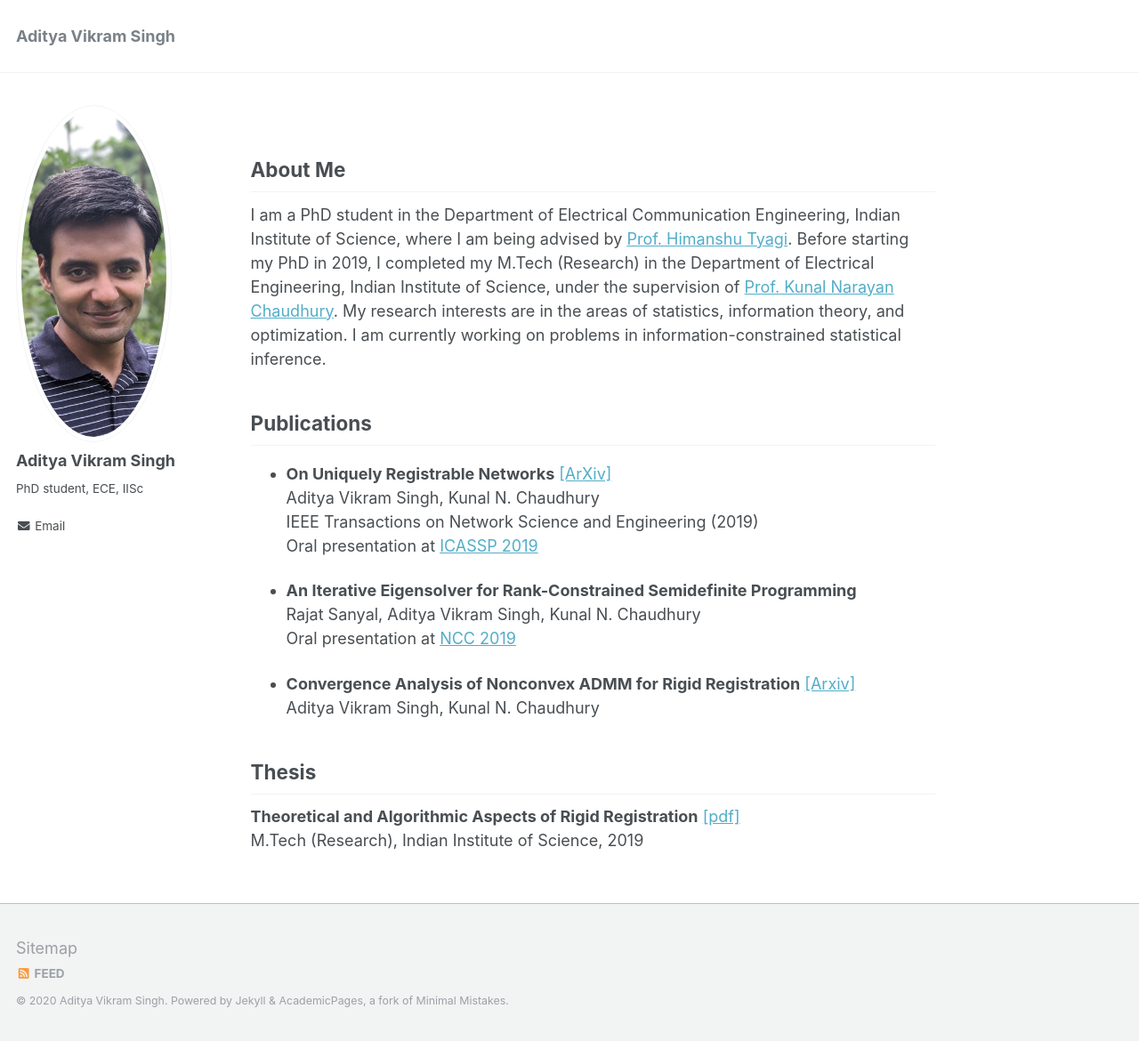
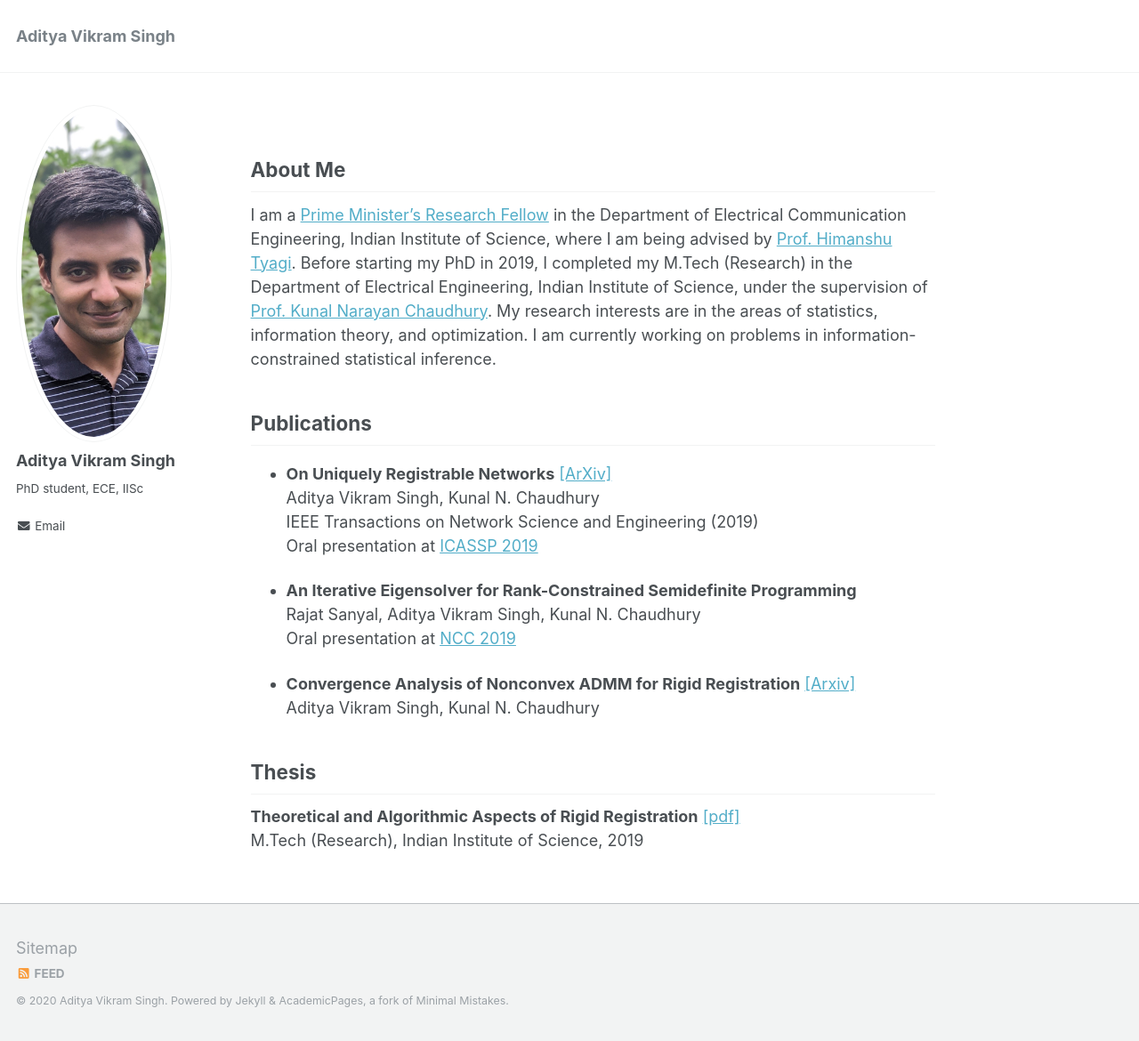
Before and after one commit to aditya-vs/aditya-vs.github.io, a Jekyll site: the page built from _pages/about.md, in a window 1280 px wide and 1170 px high. Shown: the whole window at 89% size. Built offline with Jekyll 4.4.1, drawn with Linux system fonts in a browser that asks for light colours.

Commit message:
Update about.md

```diff
--- a/_pages/about.md
+++ b/_pages/about.md
@@ -9,7 +9,8 @@ redirect_from:
 ---
 
 ## About Me
-I am a PhD student in the Department of Electrical Communication Engineering, Indian Institute of Science, where I am being advised by [Prof. Himanshu Tyagi](https://ece.iisc.ac.in/~htyagi/). Before starting my PhD in 2019, I completed my M.Tech (Research) in the Department of Electrical Engineering, Indian Institute of Science, under the supervision of [Prof. Kunal Narayan Chaudhury](https://sites.google.com/site/kunalnchaudhury/). My research interests are in the areas of statistics, information theory, and optimization. I am currently working on problems in information-constrained statistical inference.
+I am a [Prime Minister's Research Fellow](https://pmrf.in/) in the Department of Electrical Communication Engineering, Indian Institute of Science, where I am being advised by [Prof. Himanshu Tyagi](https://ece.iisc.ac.in/~htyagi/). Before starting my PhD in 2019, I completed my M.Tech (Research) in the Department of Electrical Engineering, Indian Institute of Science, under the supervision of [Prof. Kunal Narayan Chaudhury](https://sites.google.com/site/kunalnchaudhury/). My research interests are in the areas of statistics, information theory, and optimization. I am currently working on problems in information-constrained statistical inference.
+
 
 ## Publications
 - **On Uniquely Registrable Networks** [[ArXiv]](https://arxiv.org/abs/1906.09714)
@@ -24,6 +25,7 @@ Oral presentation at [NCC 2019](https://ieeexplore.ieee.org/document/8732206)
 - **Convergence Analysis of Nonconvex ADMM for Rigid Registration** [[Arxiv]](https://arxiv.org/abs/1907.07729)
 Aditya Vikram Singh, Kunal N. Chaudhury
 
+
 ## Thesis
 **Theoretical and Algorithmic Aspects of Rigid Registration** [[pdf]](/files/thesis_mtech.pdf)
 M.Tech (Research), Indian Institute of Science, 2019
```
